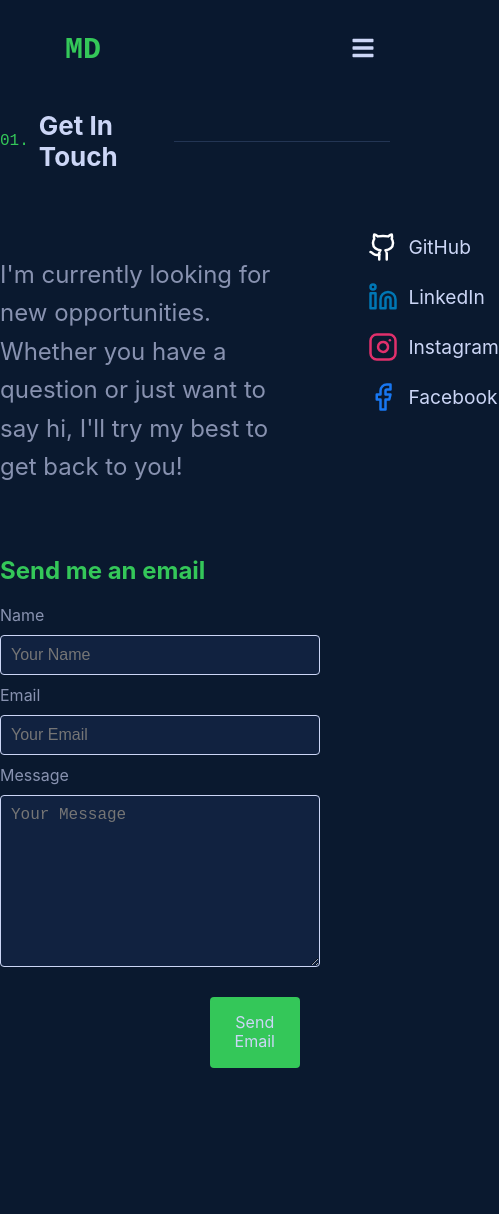
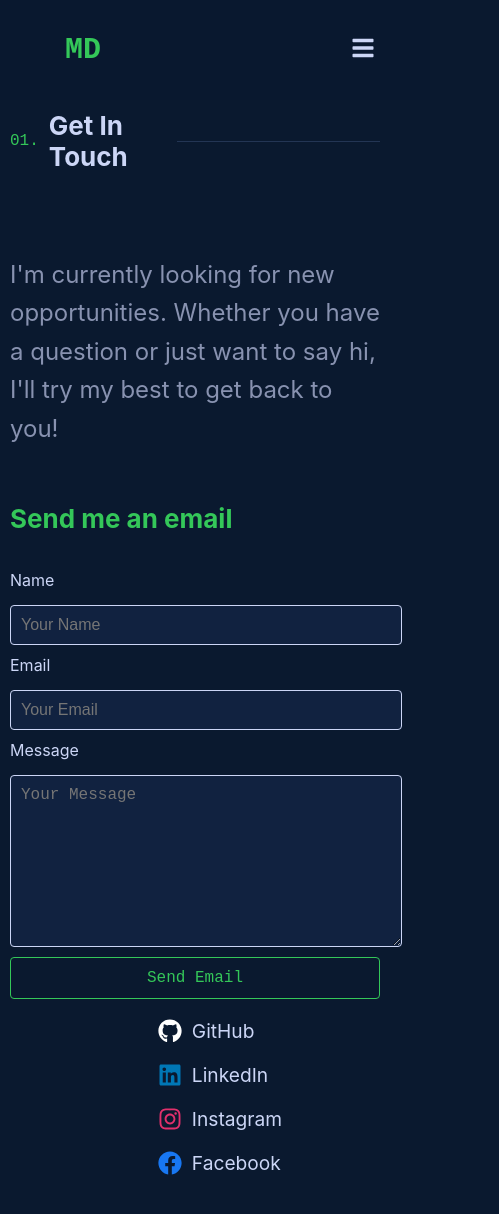
Before and after one commit to Dawood-Imran/portfolio, a React (Create React App) app: page /contact in a window 390 px wide. Shown: the top 1214 px of the page, 499 px wide, since content can reach past the window. Before the commit the page ends 1168 px from the top, so only its background shows below. Built offline with nearby package versions, Linux system fonts and the light colour scheme.

Commit message:
making the site responsive

```diff
--- a/src/components/Contact.js
+++ b/src/components/Contact.js
@@ -1,5 +1,5 @@
 import React, { useState } from 'react';
-import { Github, Linkedin, Mail, Instagram, Facebook } from 'lucide-react';
+import { FaGithub, FaLinkedin, FaMailBulk, FaInstagram, FaFacebook } from 'react-icons/fa';
 import emailjs from 'emailjs-com';
 import './styles/Contact.css';
 
@@ -34,11 +34,10 @@ const Contact = () => {
         <h2 className="numbered-heading">Get In Touch</h2>
         <div className="contact-content">
           <div className="contact-text">
-            <p>
+            <p className="contact-text-p">
               I'm currently looking for new opportunities. Whether you have a question
               or just want to say hi, I'll try my best to get back to you!
             </p>
-
             <h1 className="email-text">
               Send me an email
             </h1>
@@ -47,6 +46,7 @@ const Contact = () => {
               <input
                 type="text"
                 name="name"
+                id="name"
                 placeholder="Your Name"
                 value={formData.name}
                 onChange={handleChange}
@@ -56,6 +56,7 @@ const Contact = () => {
               <input
                 type="email"
                 name="email"
+                id="email"
                 placeholder="Your Email"
                 value={formData.email}
                 onChange={handleChange}
@@ -64,6 +65,7 @@ const Contact = () => {
               <label htmlFor="message">Message</label>
               <textarea
                 name="message"
+                id="message"
                 placeholder="Your Message"
                 value={formData.message}
                 onChange={handleChange}
@@ -74,20 +76,19 @@ const Contact = () => {
           </div>
           <div className="social-links">
             <div className="social-item">
-              <Github size={30} color='white' />
+              <FaGithub size={24} color='white'/>
               <a href="https://github.com/Dawood-Imran" target="_blank" rel="noopener noreferrer">GitHub</a>
             </div>
             <div className="social-item">
-              <Linkedin size={30} color='#0077B5' />
+              <FaLinkedin size={24} color='#0077B5' />
               <a href="https://linkedin.com/in/muhammad-dawood-imran" target="_blank" rel="noopener noreferrer">LinkedIn</a>
             </div>
-
             <div className="social-item">
-              <Instagram size={30} color="#E1306C" />
+              <FaInstagram size={24} color="#E1306C" />
               <a href="https://www.instagram.com/yourusername" target="_blank" rel="noopener noreferrer">Instagram</a>
             </div>
             <div className="social-item">
-              <Facebook size={30} color="#1877F2" />
+              <FaFacebook size={24} color="#1877F2" />
               <a href="https://www.facebook.com/yourusername" target="_blank" rel="noopener noreferrer">Facebook</a>
             </div>
           </div>
--- a/src/components/styles/Contact.css
+++ b/src/components/styles/Contact.css
@@ -1,8 +1,7 @@
 .contact {
-  padding: 100px 0;
+  padding: 100px 20px; /* Add padding to ensure it doesn't overflow */
   max-width: 800px;
   margin: 0 auto;
-
 }
 
 .contact-container {
@@ -21,27 +20,36 @@
 
 .contact-text {
   flex: 1;
-  margin-right: 20px;
+  margin-bottom: 20px;
+}
+
+.contact-text p{
+  color: var(--slate);
+  font-size: 24px;
+  line-height: 1.6;
+  margin-bottom: 50px;
+}
+
+.email-text {
+
+  color: var(--green);
+  font-size: 26px;
+  line-height: 1.6;
 
 }
 
-.email-text{
-  margin-top: 20px;
-  color: var(--green);
-
-}
-
-.contact-text p {
-  color: var(--slate);
-  font-size: 24px;
-  line-height: 1.6;
-  margin-bottom: 70px;
-}
-
 .contact-form {
+  margin-top: 30px;
   display: flex;
   flex-direction: column;
   gap: 10px;
+  width: 100%;
+}
+
+.contact-form label {
+  color: var(--lightest-slate);
+  font-size: 16px;
+  margin-bottom: 5px;
 }
 
 .contact-form input,
@@ -61,35 +69,47 @@
 }
 
 .styled-button {
-  width: 30%;
-  margin-left: 210px;
-  margin-top: 20px;
-  color: var(--lightest-slate);
-  background-color: var(--green);
-  border: none;
+  color: var(--green);
+  background-color: transparent;
+  border: 1px solid var(--green);
   border-radius: 4px;
   padding: 1rem 1.5rem;
+  font-family: var(--font-mono);
   font-size: 16px;
-  font-family: var(--font-sans);
-  line-height: 1.2;
+  line-height: 1;
   text-decoration: none;
   cursor: pointer;
-  transition: background-color 0.3s ease, color 0.3s ease;
+  transition: all 0.25s ease;
+  align-self: center; /* Align button to the center */
 }
 
 .styled-button:hover {
-  background-color: var(--white);
-  color: var(--navy);
+  background-color: rgba(100, 255, 218, 0.1);
 }
 
+@media (max-width: 768px) {
+  .contact {
+    padding: 100px 10px;
+  }
 
+  .contact-content {
+    flex-direction: column;
+    align-items: center;
+  }
+
+  .styled-button {
+    width: 100%;
+    text-align: center;
+    padding: 0.75rem 1rem;
+  }
+}
 
 .social-links {
-  margin-left: 50px;
   display: flex;
   flex-direction: column;
   align-items: flex-start;
   gap: 20px;
+  margin-left: 50px; /* Add margin to separate from the form */
 }
 
 .social-item {
```
